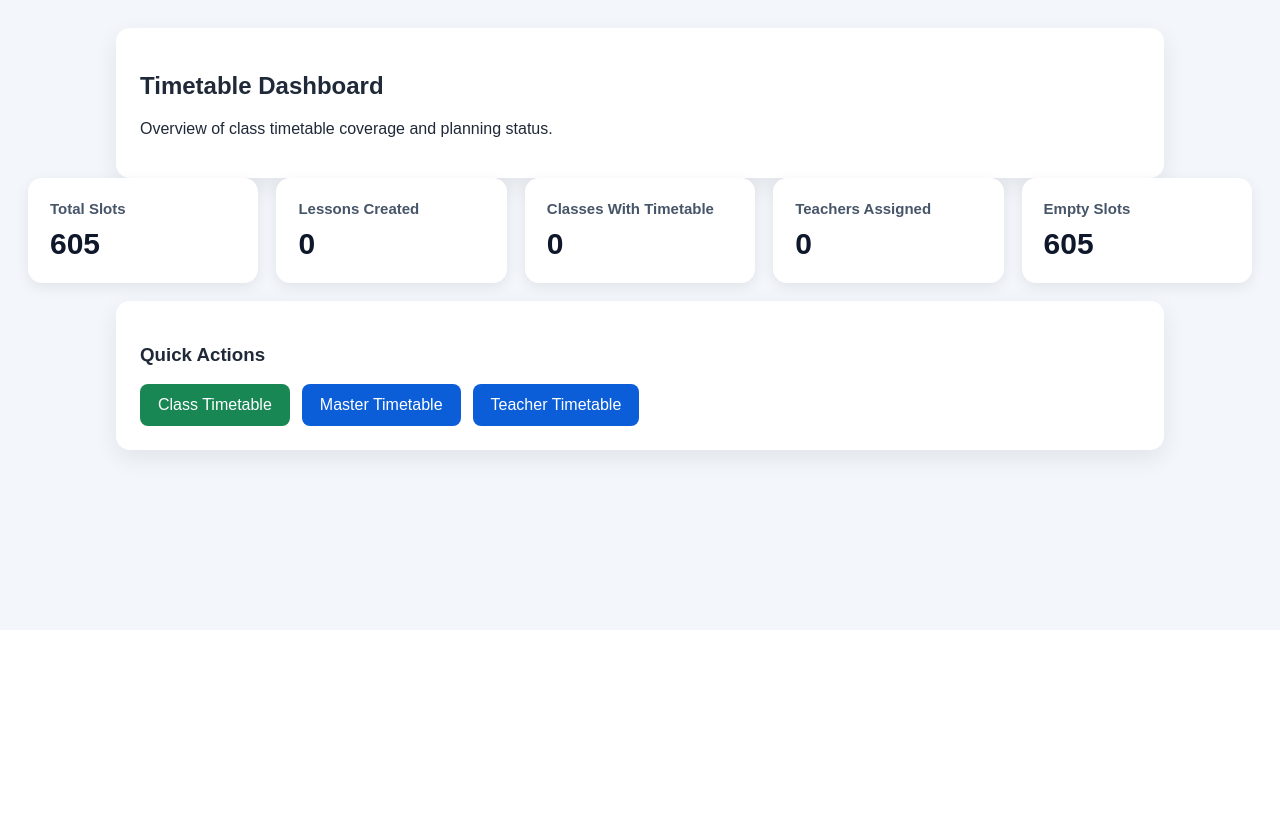
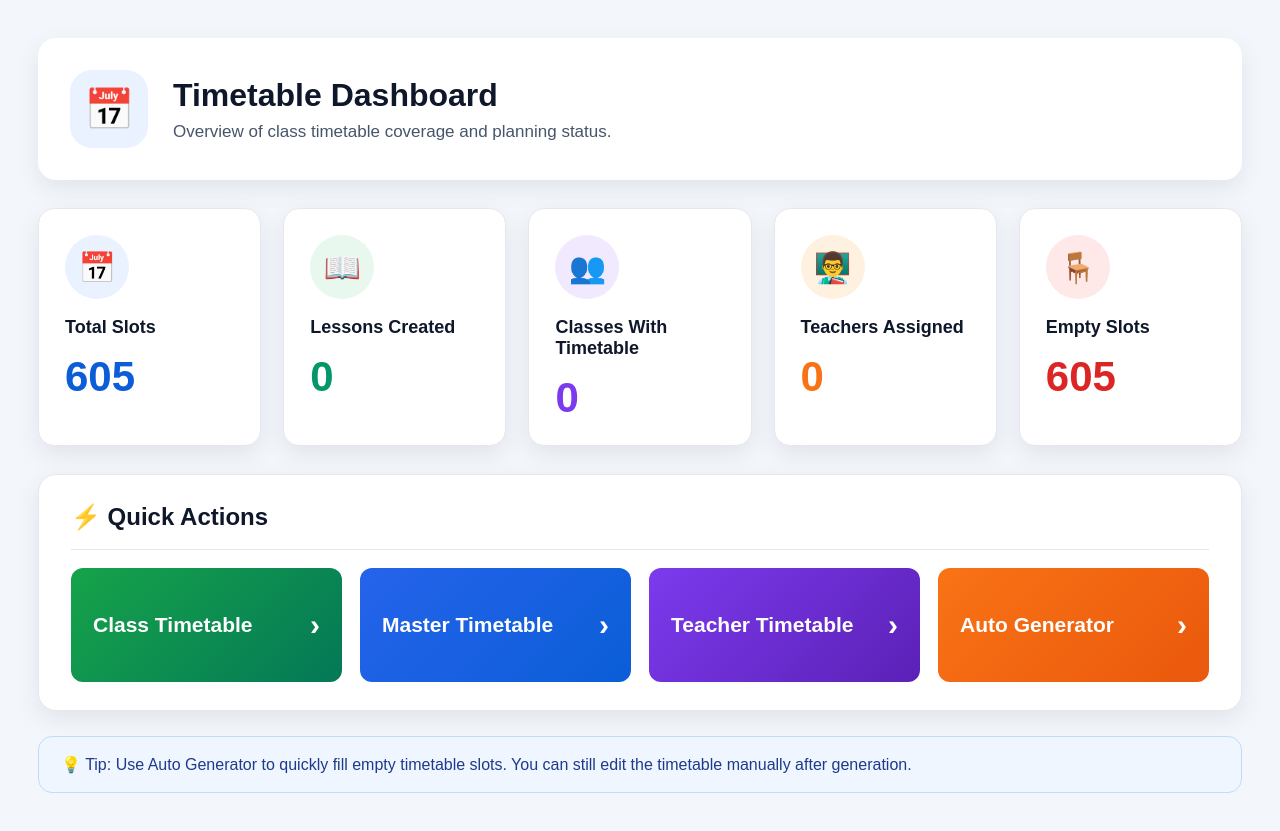
Before and after one commit to qaswar114/umar-faruq-school-system, a Flask app: page /timetable_dashboard in a window 1280 px wide. Shown: the part 170-1001 px from the top of the page. Before the commit the page ends 648 px from the top, so only its background shows below. Run offline with Flask 3, Linux system fonts and the light colour scheme; the visitor is signed in with stand-in values (Sample User, id 1).

Commit message:
Update timetable_dashboard.html

```diff
--- a/templates/timetable_dashboard.html
+++ b/templates/timetable_dashboard.html
@@ -2,77 +2,242 @@
 {% block content %}
 
 <style>
+.td-page{
+    padding:10px;
+}
+
+.td-hero{
+    background:white;
+    border-radius:18px;
+    padding:32px;
+    display:flex;
+    align-items:center;
+    gap:25px;
+    box-shadow:0 8px 25px rgba(15,23,42,0.08);
+    margin-bottom:28px;
+}
+
+.td-hero-icon{
+    width:78px;
+    height:78px;
+    border-radius:22px;
+    background:#eaf2ff;
+    display:flex;
+    align-items:center;
+    justify-content:center;
+    font-size:40px;
+}
+
+.td-hero h2{
+    margin:0;
+    font-size:32px;
+    color:#0f172a;
+}
+
+.td-hero p{
+    margin:8px 0 0;
+    color:#475569;
+    font-size:17px;
+}
+
 .td-grid{
     display:grid;
-    grid-template-columns:repeat(auto-fit,minmax(200px,1fr));
+    grid-template-columns:repeat(auto-fit,minmax(210px,1fr));
+    gap:22px;
+    margin-bottom:28px;
+}
+
+.td-card{
+    background:white;
+    border-radius:16px;
+    padding:26px;
+    min-height:170px;
+    box-shadow:0 8px 25px rgba(15,23,42,0.08);
+    border:1px solid #e5e7eb;
+}
+
+.td-card-icon{
+    width:64px;
+    height:64px;
+    border-radius:50%;
+    display:flex;
+    align-items:center;
+    justify-content:center;
+    font-size:30px;
+    margin-bottom:18px;
+}
+
+.icon-blue{background:#eaf2ff;}
+.icon-green{background:#e8f8ee;}
+.icon-purple{background:#f1eaff;}
+.icon-orange{background:#fff1df;}
+.icon-red{background:#ffe8e8;}
+
+.td-card h3{
+    margin:0;
+    color:#0f172a;
+    font-size:18px;
+}
+
+.td-card .num{
+    margin-top:18px;
+    font-size:42px;
+    font-weight:bold;
+    line-height:1;
+}
+
+.num-blue{color:#0b5ed7;}
+.num-green{color:#059669;}
+.num-purple{color:#7c3aed;}
+.num-orange{color:#f97316;}
+.num-red{color:#dc2626;}
+
+.quick-panel{
+    background:white;
+    border-radius:18px;
+    padding:28px 32px;
+    box-shadow:0 8px 25px rgba(15,23,42,0.08);
+    border:1px solid #e5e7eb;
+}
+
+.quick-title{
+    display:flex;
+    align-items:center;
+    gap:12px;
+    font-size:24px;
+    font-weight:bold;
+    color:#0f172a;
+    margin-bottom:18px;
+    border-bottom:1px solid #e5e7eb;
+    padding-bottom:18px;
+}
+
+.quick-links{
+    display:grid;
+    grid-template-columns:repeat(auto-fit,minmax(240px,1fr));
     gap:18px;
 }
-.td-card{
-    background:white;
+
+.quick-card{
+    color:white;
+    text-decoration:none;
+    border-radius:12px;
+    padding:22px;
+    display:flex;
+    align-items:center;
+    justify-content:space-between;
+    font-size:21px;
+    font-weight:bold;
+    min-height:70px;
+}
+
+.quick-card span{
+    font-size:30px;
+}
+
+.q-green{background:linear-gradient(135deg,#16a34a,#047857);}
+.q-blue{background:linear-gradient(135deg,#2563eb,#0b5ed7);}
+.q-purple{background:linear-gradient(135deg,#7c3aed,#5b21b6);}
+.q-orange{background:linear-gradient(135deg,#f97316,#ea580c);}
+
+.tip-box{
+    margin-top:25px;
+    background:#eff6ff;
+    border:1px solid #bfdbfe;
     border-radius:14px;
-    padding:22px;
-    box-shadow:0 4px 14px rgba(0,0,0,0.08);
+    padding:18px 22px;
+    color:#1e3a8a;
+    font-size:16px;
 }
-.td-card h3{
-    margin:0;
-    color:#475569;
-    font-size:15px;
+
+@media(max-width:700px){
+    .td-hero{
+        flex-direction:column;
+        align-items:flex-start;
     }
-.td-card .num{
-    font-size:30px;
-    font-weight:bold;
-    margin-top:10px;
-    color:#0f172a;
+
+    .td-hero h2{
+        font-size:26px;
     }
-.quick-links{
-    display:flex;
-    gap:12px;
-    flex-wrap:wrap;
 }
 </style>
 
-<div class="panel">
+<div class="td-page">
+
+    <div class="td-hero">
+        <div class="td-hero-icon">📅</div>
+        <div>
             <h2>Timetable Dashboard</h2>
             <p>Overview of class timetable coverage and planning status.</p>
         </div>
+    </div>
 
     <div class="td-grid">
+
         <div class="td-card">
+            <div class="td-card-icon icon-blue">📅</div>
             <h3>Total Slots</h3>
-        <div class="num">{{ total_slots }}</div>
+            <div class="num num-blue">{{ total_slots }}</div>
         </div>
 
         <div class="td-card">
+            <div class="td-card-icon icon-green">📖</div>
             <h3>Lessons Created</h3>
-        <div class="num">{{ total_lessons }}</div>
+            <div class="num num-green">{{ total_lessons }}</div>
         </div>
 
         <div class="td-card">
+            <div class="td-card-icon icon-purple">👥</div>
             <h3>Classes With Timetable</h3>
-        <div class="num">{{ classes_with_timetable }}</div>
+            <div class="num num-purple">{{ classes_with_timetable }}</div>
         </div>
 
         <div class="td-card">
+            <div class="td-card-icon icon-orange">👨‍🏫</div>
             <h3>Teachers Assigned</h3>
-        <div class="num">{{ teachers_assigned }}</div>
+            <div class="num num-orange">{{ teachers_assigned }}</div>
         </div>
 
         <div class="td-card">
+            <div class="td-card-icon icon-red">🪑</div>
             <h3>Empty Slots</h3>
-        <div class="num">{{ empty_slots }}</div>
+            <div class="num num-red">{{ empty_slots }}</div>
+        </div>
+
+    </div>
+
+    <div class="quick-panel">
+        <div class="quick-title">
+            ⚡ Quick Actions
+        </div>
+
+        <div class="quick-links">
+            <a class="quick-card q-green" href="{{ url_for('timetable') }}">
+                <div>Class Timetable</div>
+                <span>›</span>
+            </a>
+
+            <a class="quick-card q-blue" href="{{ url_for('master_timetable') }}">
+                <div>Master Timetable</div>
+                <span>›</span>
+            </a>
+
+            <a class="quick-card q-purple" href="{{ url_for('teacher_timetable') }}">
+                <div>Teacher Timetable</div>
+                <span>›</span>
+            </a>
+
+            <a class="quick-card q-orange" href="{{ url_for('auto_generate_timetable') }}">
+                <div>Auto Generator</div>
+                <span>›</span>
+            </a>
         </div>
     </div>
 
-<br>
+    <div class="tip-box">
+        💡 Tip: Use Auto Generator to quickly fill empty timetable slots. You can still edit the timetable manually after generation.
+    </div>
 
-<div class="panel">
-    <h3>Quick Actions</h3>
-
-    <div class="quick-links">
-        <a class="btn green" href="{{ url_for('timetable') }}">Class Timetable</a>
-        <a class="btn" href="{{ url_for('master_timetable') }}">Master Timetable</a>
-        <a class="btn" href="{{ url_for('teacher_timetable') }}">Teacher Timetable</a>
-    </div>
 </div>
 
 {% endblock %}
```
Lines whose indentation alone changed are shown as unchanged.
